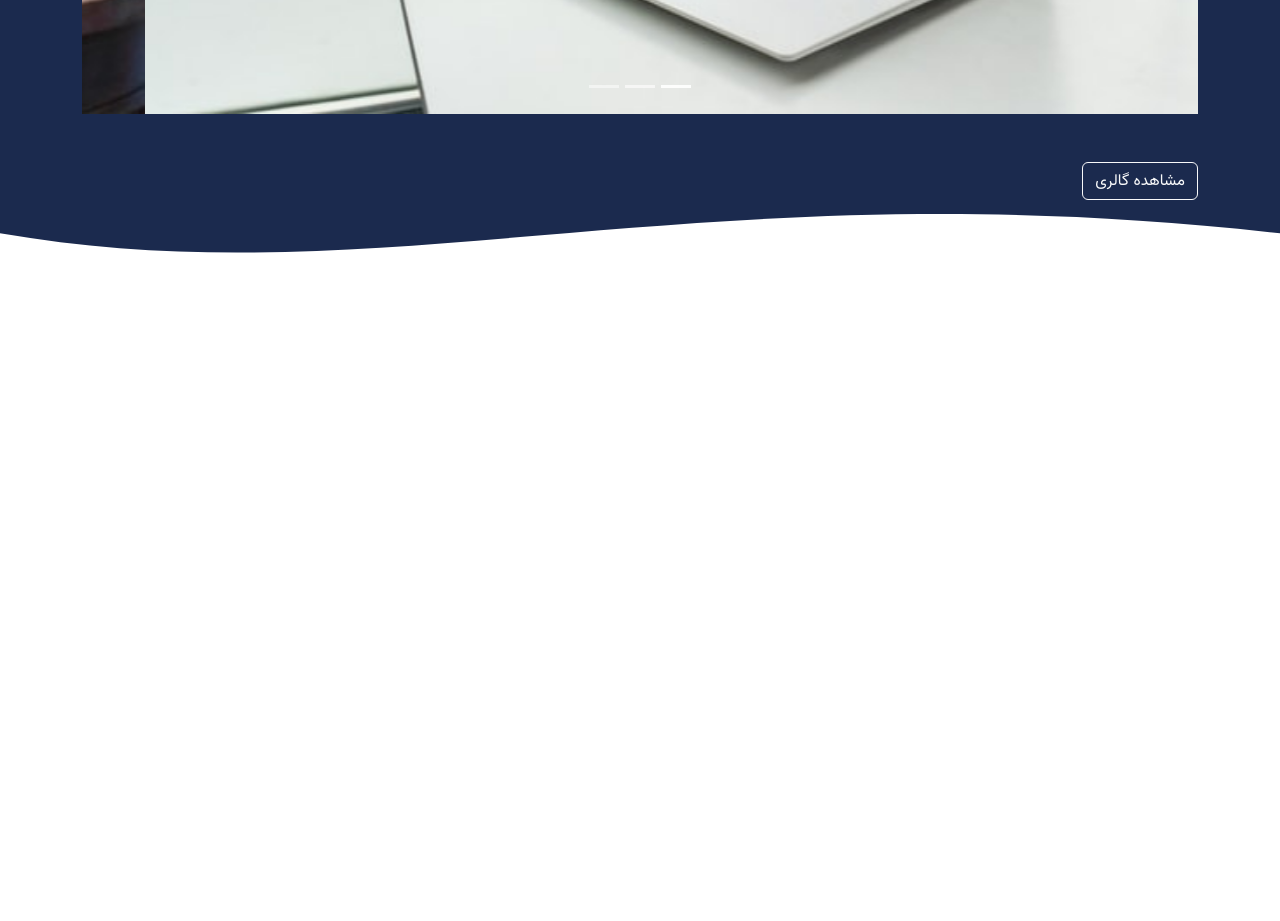
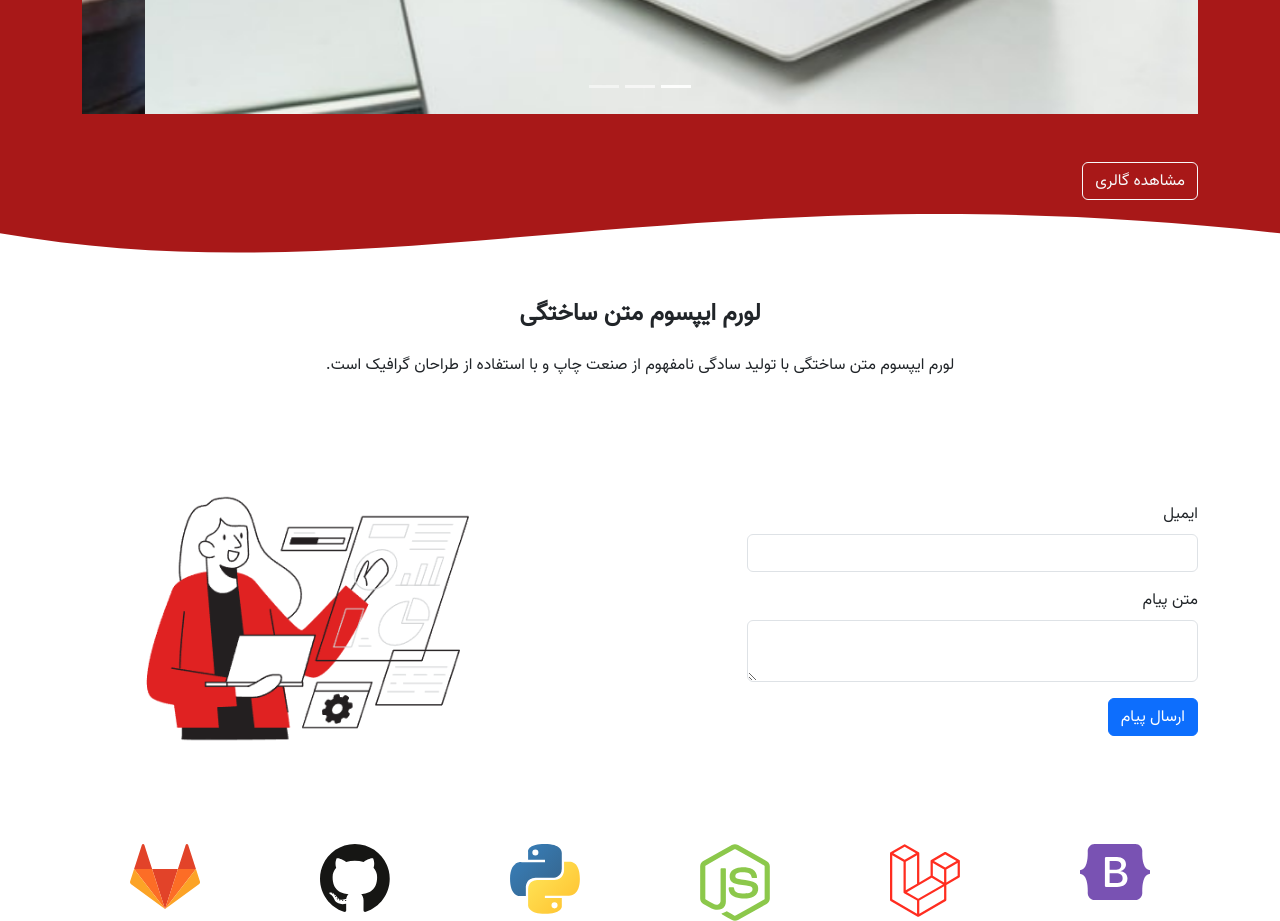
Before and after one commit to theMosi/first-boot, a website: page index.html in a window 1280 px wide. Shown: the part 2693-3614 px from the top of the page. Before the commit the page ends 2993 px from the top, so only its background shows below. Drawn offline with nearby package versions, Linux system fonts and the light colour scheme.

Commit message:
contact-us

```diff
--- a/css/style.css
+++ b/css/style.css
@@ -22,12 +22,12 @@ body {
 }
 
 .card-primary {
-    background: #1b2a4e;
+    background: #a81818;
     color: white !important;
 }
 
 .bg-main {
-    background-color: #1b2a4e;
+    background-color: #a81818;
 }
 
 .ma-text-muted {
--- a/index.html
+++ b/index.html
@@ -213,7 +213,7 @@
 <div style="height: 150px; overflow: hidden;"><svg viewBox="0 0 500 150" preserveAspectRatio="none"
   style="height: 100%; width: 100%;">
   <path d="M0.00,49.99 C150.00,150.00 349.20,-49.99 500.00,49.99 L500.00,150.00 L0.00,150.00 Z"
-      style="stroke: none; fill: #1b2a4e;">
+      style="stroke: none; fill: #a81818;">
   </path>
 </svg>
 </div>
@@ -273,10 +273,59 @@
 <div style="height: 100px; overflow: hidden;"><svg viewBox="0 0 500 150" preserveAspectRatio="none"
   style="height: 100%; width: 100%;">
   <path d="M0.00,49.99 C150.00,150.00 271.49,-49.99 500.00,49.99 L500.00,0.00 L0.00,0.00 Z"
-      style="stroke: none; fill: #1b2a4e;">
+      style="stroke: none; fill: #a81818;">
   </path>
 </svg>
 </div>
+
+<section>
+  <div class="container">
+      <div class="row text-center">
+          <h4 class="fw-bold mb-4">لورم ایپسوم متن ساختگی</h4>
+          <p>لورم ایپسوم متن ساختگی با تولید سادگی نامفهوم از صنعت چاپ و با استفاده از طراحان گرافیک است.</p>
+      </div>
+      <div class="row align-items-center">
+          <div class="col-md-5">
+              <form>
+                  <div class="mb-3">
+                      <label class="form-label">ایمیل</label>
+                      <input type="email" class="form-control">
+                  </div>
+                  <div class="mb-3">
+                      <label class="form-label">متن پیام</label>
+                      <textarea type="password" class="form-control"></textarea>
+                  </div>
+                  <button type="submit" class="btn btn-primary">ارسال پیام</button>
+              </form>
+          </div>
+          <div class="col-md-5 offset-md-2">
+              <img class="img-fluid" src="./images/Data processing _Flatline.png" alt="">
+          </div>
+      </div>
+
+      <div class="row text-center gy-5">
+          <div class="col-md-2">
+              <img width="70" class="img-fluid" src="./images/img_6.svg" alt="">
+          </div>
+          <div class="col-md-2">
+              <img width="70" class="img-fluid" src="./images/img_7.svg" alt="">
+          </div>
+          <div class="col-md-2">
+              <img width="70" class="img-fluid" src="./images/img_8.svg" alt="">
+          </div>
+          <div class="col-md-2">
+              <img width="70" class="img-fluid" src="./images/img_9.svg" alt="">
+          </div>
+          <div class="col-md-2">
+              <img width="70" class="img-fluid" src="./images/img_10.svg" alt="">
+          </div>
+          <div class="col-md-2">
+              <img width="70" class="img-fluid" src="./images/img_11.svg" alt="">
+          </div>
+      </div>
+  </div>
+</section>
+
 
 
     <script
```
Also changed, not shown: images/Data processing _Flatline.png (added), images/img_10.svg (added), images/img_11.svg (added), images/img_6.svg (added), images/img_7.svg (added), images/img_8.svg (added), images/img_9.svg (added).
